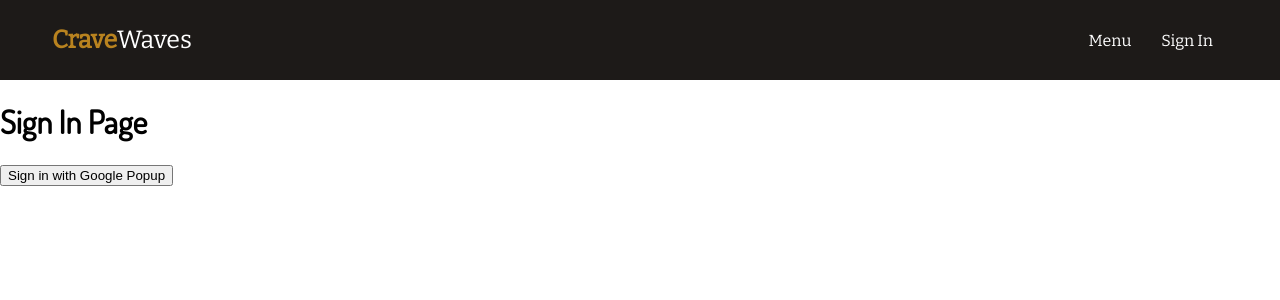
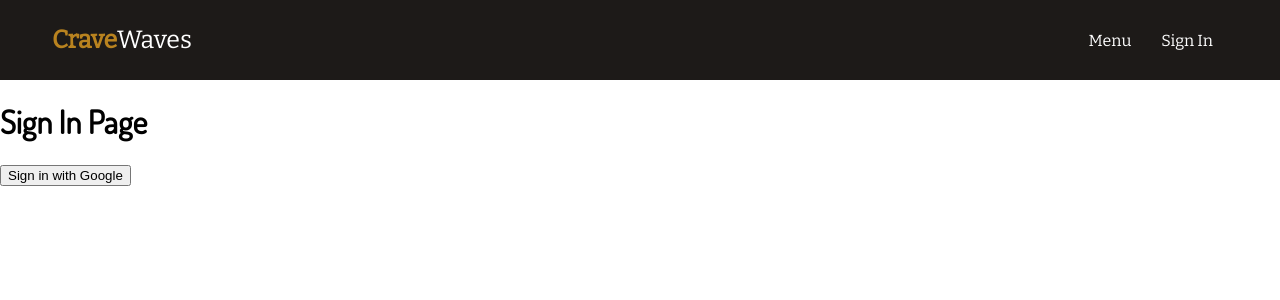
Before and after one commit to dnmore/react-restaurant-app, a React (Create React App) app: page /signIn in a window 1280 px wide. Shown: the top 300 px of the page. Built offline with nearby package versions, Linux system fonts and the light colour scheme.

Commit message:
adding sign-in component and sign-in with google logic

```diff
--- a/src/routes/sign-in/sign-in.component.jsx
+++ b/src/routes/sign-in/sign-in.component.jsx
@@ -1,17 +1,29 @@
+import { useEffect } from "react";
+import { getRedirectResult } from "firebase/auth";
+
 import {
-  signInWithGooglePopup,
+  auth,
+  signInWithGoogleRedirect,
   createUserDocumentFromAuth,
 } from "../../utils/firebase/firebase.utils";
 
 const SignIn = () => {
-  const logGoogleUser = async () => {
-    const { user } = await signInWithGooglePopup();
-    const userDocRef =await createUserDocumentFromAuth(user);
-  };
+  useEffect(() => {
+    async function fetchData() {
+      const response = await getRedirectResult(auth);
+      if (response) {
+        const userDocRef = await createUserDocumentFromAuth(response.user);
+      }
+    }
+
+    fetchData();
+  }, []);
+
   return (
     <div>
       <h1>Sign In Page</h1>
-      <button onClick={logGoogleUser}>Sign in with Google Popup</button>
+
+      <button onClick={signInWithGoogleRedirect}>Sign in with Google</button>
     </div>
   );
 };
--- a/src/utils/firebase/firebase.utils.js
+++ b/src/utils/firebase/firebase.utils.js
@@ -26,6 +26,8 @@
 
 export const auth = getAuth();
 export const signInWithGooglePopup = () => signInWithPopup(auth, provider);
+export const signInWithGoogleRedirect = () =>
+  signInWithRedirect(auth, provider);
 
 export const db = getFirestore();
 
```
